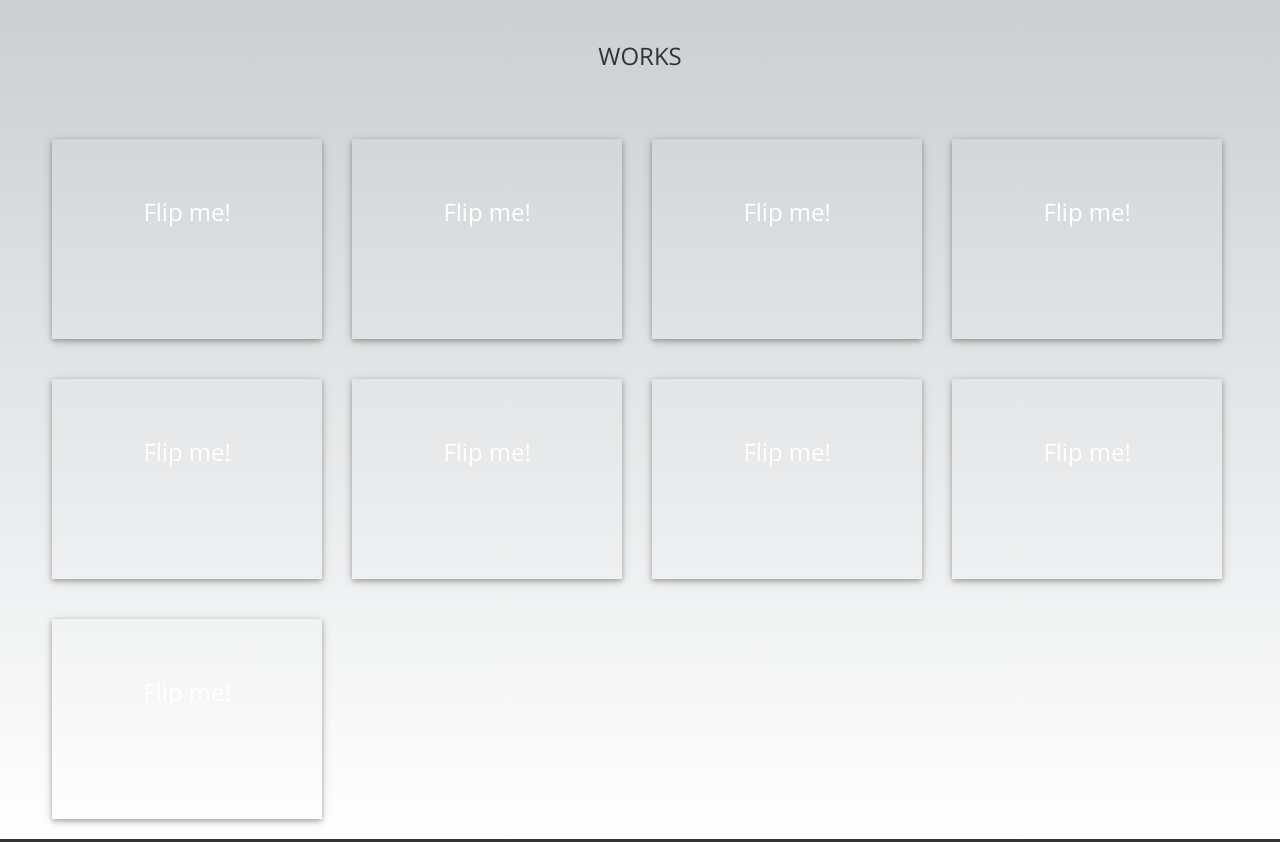
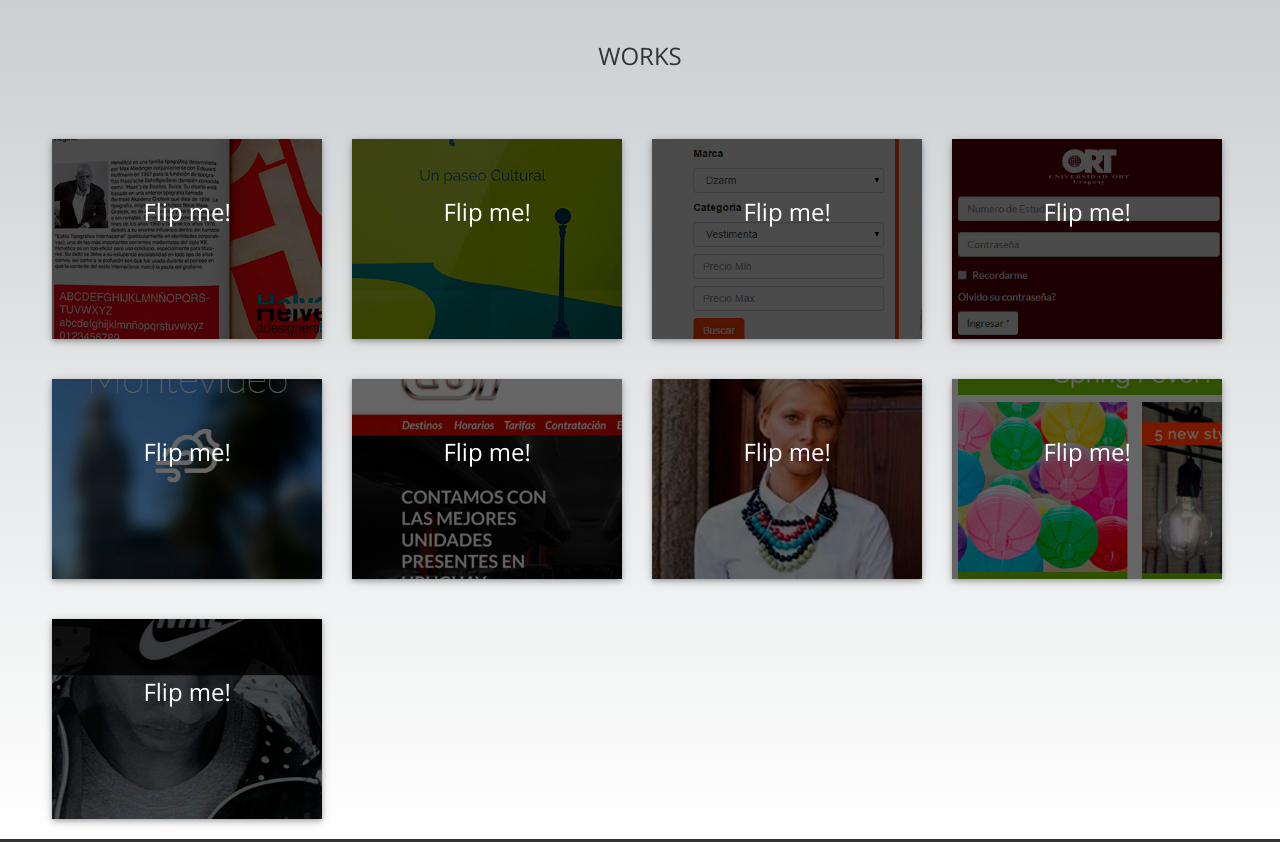
Before and after one commit to diegopapaterra/Web-Personal, a plain HTML site: page index.html in a window 1280 px wide. Shown: the part 2734-3576 px from the top of the page. Drawn offline with nearby package versions, Linux system fonts and the light colour scheme; a web font is replaced by a local one.

Commit message:
Images Works

```diff
--- a/css/style.css
+++ b/css/style.css
@@ -72,7 +72,7 @@ section {overflow: hidden; padding-top: 90px;}
 #section4 #SolarApp{background: #222222; opacity: 0.8;}
 #section4 .modal-header{border: none; text-align: center; color: white;}
 #section4 .SolarApp{background: transparent; border: none; box-shadow: none;}
-#section4 .iphone6{position:relative; display: block; margin: 0 auto; width: 250px; height: 530px; background-image: url("../img/iphone.png"); background-size: 100% auto;}
+#section4 .iphone6{position:relative; display: block; margin: 0 auto; width: 250px; height: 530px; background-image: url("../img/Iphone.png"); background-size: 100% auto;}
 #section4 .iphone6 iframe{position: absolute; top: 55px; left:10px; width: 230px; height: 398px;}
 #section4 #NikeFlash .modal-dialog{width: 1050px; height: 768px;}
 #section4 .NikeFlash iframe{width:1020px; height: 768px;}
@@ -194,74 +194,112 @@ section {overflow: hidden; padding-top: 90px;}
 
 /*Colors for front and back applied here*/
 .cardContainer:first-child .card .front {
-  /*background-image: url(../img/work1.jpg);*/
+    background-image: url(../img/work1.jpg);
     background-size: 100% auto;
+    background-position: center center;
+    repeat: no-repeat;
+    transition: all .3s ease-in-out
 }
-
 .cardContainer:first-child .card .back {
   background: #2aa9e0;
 }
 
 .cardContainer:nth-child(2) .card .front {
-  /*background-image: url(../img/work2.jpg);*/
+    background-image: url(../img/work2.jpg);
     background-size: 100% auto;
+    background-position: center center;
+    repeat: no-repeat;
+    transition: all .3s ease-in-out
 }
 .cardContainer:nth-child(2) .card .back {
   background: #f39c12;
 }
 
 .cardContainer:nth-child(3) .card .front {
- /* background-image: url(../img/work3.jpg);*/
+    background-image: url(../img/work3.jpg);
     background-size: 100% auto;
+    background-position: center center;
+    repeat: no-repeat;
+    transition: all .3s ease-in-out
 }
 .cardContainer:nth-child(3) .card .back {
   background: #27ae60;
 }
 
 .cardContainer:nth-child(4) .card .front {
- /* background-image: url(../img/work4.jpg);*/
+    background-image: url(../img/work4.jpg);
     background-size: 100% auto;
+    background-position: center center;
+    repeat: no-repeat;
+    transition: all .3s ease-in-out
 }
 .cardContainer:nth-child(4) .card .back
 {
   background: #AD103C;
 }
 
-/*Intro*/
-.customShow {
-  animation-name: customShow;
-  -webkit-animation-name: customShow;
-  animation-duration: 2s;
-  -webkit-animation-duration: 2s;
-  animation-timing-function: ease-in-out;
-  -webkit-animation-timing-function: ease-in-out;
-  visibility: visible !important;
+.cardContainer:nth-child(5) .card .front {
+    background-image: url(../img/work5.jpg);
+    background-size: 100% auto;
+    background-position: center center;
+    repeat: no-repeat;
+    transition: all .3s ease-in-out
+}
+.cardContainer:nth-child(5) .card .back
+{
+    background: #AD103C;
 }
 
-@keyframes customShow {
-  /* line 12797, ../sass/_animations.scss */
-  0% {
-    transform: scale(0);
-    opacity: 0.0;
+.cardContainer:nth-child(6) .card .front {
+    background-image: url(../img/work6.jpg);
+    background-size: 100% auto;
+    background-position: center center;
+    repeat: no-repeat;
+    transition: all .3s ease-in-out
+}
+.cardContainer:nth-child(6) .card .back
+{
+    background: #AD103C;
 }
 
-  /* line 12801, ../sass/_animations.scss */
-  100% {
-    transform: scale(1);
-    opacity: 1;
+.cardContainer:nth-child(7) .card .front {
+    background-image: url(../img/work7.jpg);
+    background-size: 100% auto;
+    background-position: center center;
+    repeat: no-repeat;
+    transition: all .3s ease-in-out
 }
+.cardContainer:nth-child(7) .card .back
+{
+    background: #AD103C;
 }
 
-@-webkit-keyframes customShow {
-  /* line 12808, ../sass/_animations.scss */
-  0% {
-    opacity: 0.0;
+.cardContainer:nth-child(8) .card .front {
+    background-image: url(../img/work8.jpg);
+    background-size: 100% auto;
+    background-position: center center;
+    repeat: no-repeat;
+    transition: all .3s ease-in-out
+}
+.cardContainer:nth-child(8) .card .back
+{
+    background: #AD103C;
 }
 
-  /* line 12811, ../sass/_animations.scss */
-  100% {
-    opacity: 1;
+.cardContainer:nth-child(9) .card .front {
+    background-image: url(../img/work9.jpg);
+    background-size: 100% auto;
+    background-position: center center;
+    repeat: no-repeat;
+    transition: all .3s ease-in-out
 }
+.cardContainer:nth-child(9) .card .back
+{
+    background: #AD103C;
+}
+
+.cardContainer:first-child .card .front:hover, .cardContainer:nth-child(2) .card .front:hover, .cardContainer:nth-child(3) .card .front:hover, .cardContainer:nth-child(4) .card .front:hover, .cardContainer:nth-child(5) .card .front:hover, .cardContainer:nth-child(6) .card .front:hover, .cardContainer:nth-child(7) .card .front:hover, .cardContainer:nth-child(8) .card .front:hover, .cardContainer:nth-child(9) .card .front:hover{
+    background-size: 110% auto;
 }
 
 /*Quote*/
```
Also changed, not shown: img/work1.jpg (added), img/work2.jpg (added), img/work3.jpg (added), img/work4.jpg (added), img/work5.jpg (added), img/work6.jpg (added), img/work7.jpg (added), img/work8.jpg (added), img/work9.jpg (added). Lines whose indentation alone changed are shown as unchanged.
